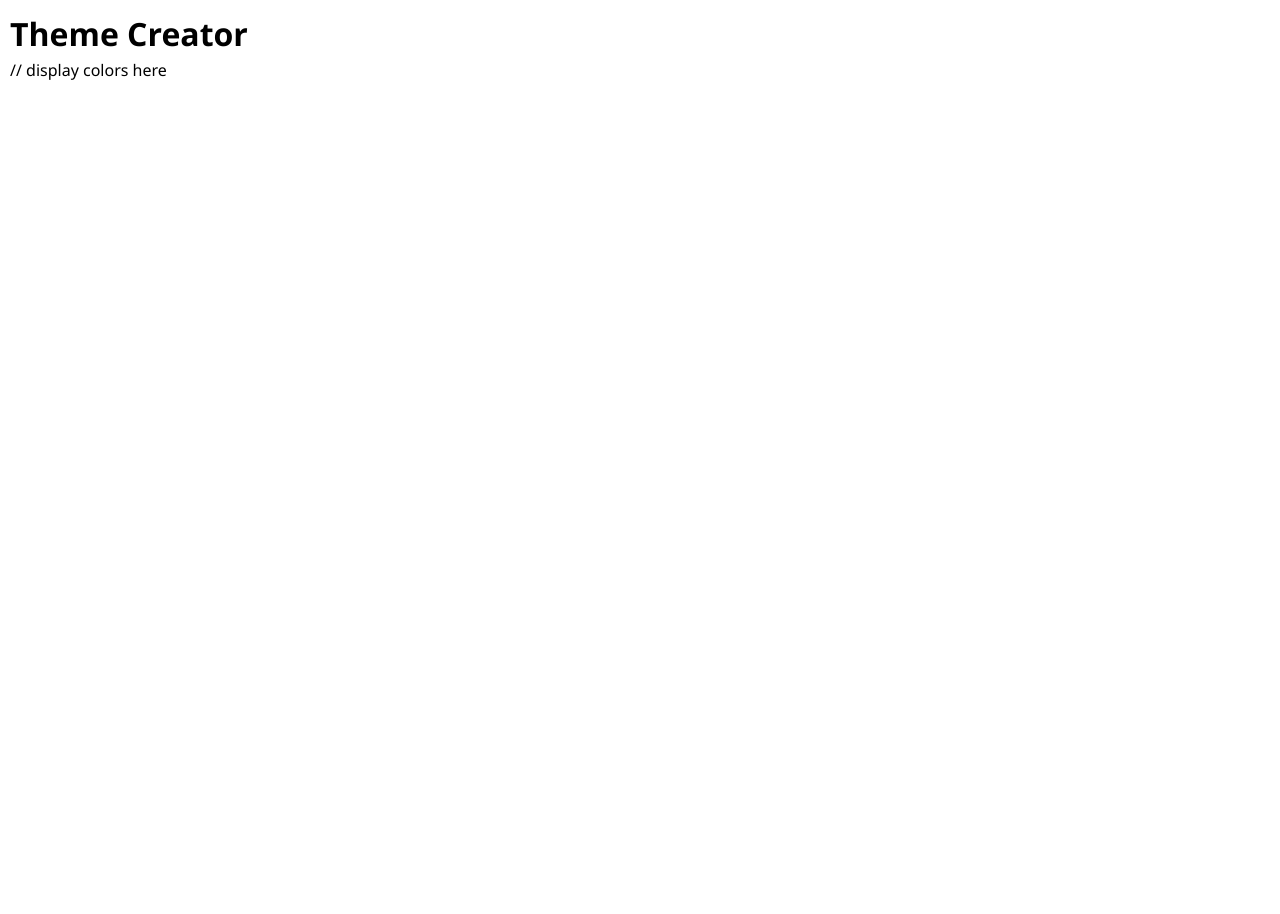
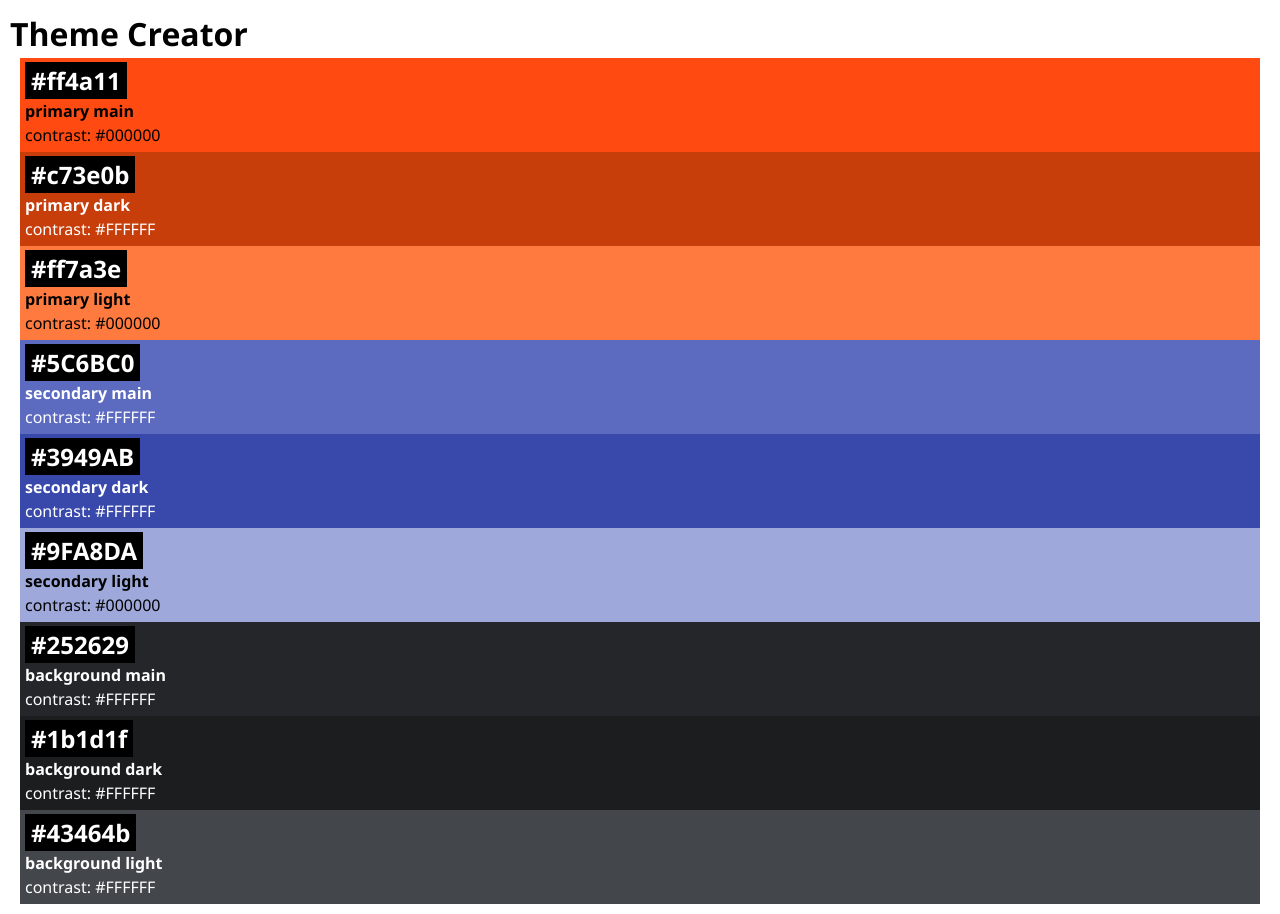
Before and after one commit to NataliaPanchenko/recap-4, a React (Vite) app: page / in a window 1280 px wide. Before the commit the page ends 800 px from the top, so only its background shows below. Built offline with nearby package versions, Linux system fonts and the light colour scheme.

Commit message:
Display Theme Colors, issue #1

```diff
--- a/src/App.jsx
+++ b/src/App.jsx
@@ -1,12 +1,19 @@
-import { initialColors } from "./lib/colors";
 import Color from "./Components/Color/Color";
 import "./App.css";
+import { initialColors } from "./lib/colors";
 
 function App() {
   return (
     <>
       <h1>Theme Creator</h1>
-      // display colors here
+      {initialColors.map((color) => (
+        <Color
+          key={color.id}
+          color={color.hex}
+          role={color.role}
+          contrast={color.contrastText}
+        />
+      ))}
     </>
   );
 }
--- a/src/Components/Color/Color.css
+++ b/src/Components/Color/Color.css
@@ -9,3 +9,7 @@
   background: black;
   color: white;
 }
+
+.color-card-role {
+  font-weight: 600;
+}
--- a/src/Components/Color/Color.jsx
+++ b/src/Components/Color/Color.jsx
@@ -1,5 +1,14 @@
 import "./Color.css";
 
-export default function Color({ color }) {
-  return null;
+export default function Color({ color, role, contrast }) {
+  return (
+    <div
+      className="color-card"
+      style={{ backgroundColor: color, color: contrast }}
+    >
+      <h2 className="color-card-headline">{color}</h2>
+      <p className="color-card-role">{role}</p>
+      <p>contrast: {contrast}</p>
+    </div>
+  );
 }
--- a/src/lib/colors.js
+++ b/src/lib/colors.js
@@ -1,5 +1,5 @@
 export const initialColors = [
-  { id: "c1", role: "primary main", hex: "#ff4a11", contrastText: "#FFFFFF" }, // Vibrant orange
+  { id: "c1", role: "primary main", hex: "#ff4a11", contrastText: "#000000" }, // Vibrant orange
   { id: "c2", role: "primary dark", hex: "#c73e0b", contrastText: "#FFFFFF" }, // Darker shade of orange
   { id: "c3", role: "primary light", hex: "#ff7a3e", contrastText: "#000000" }, // Lighter shade of orange
   { id: "c4", role: "secondary main", hex: "#5C6BC0", contrastText: "#FFFFFF" }, // Indigo Blue
```
Also changed, not shown: 1 other file (tests, documents, lock files or other folders).
